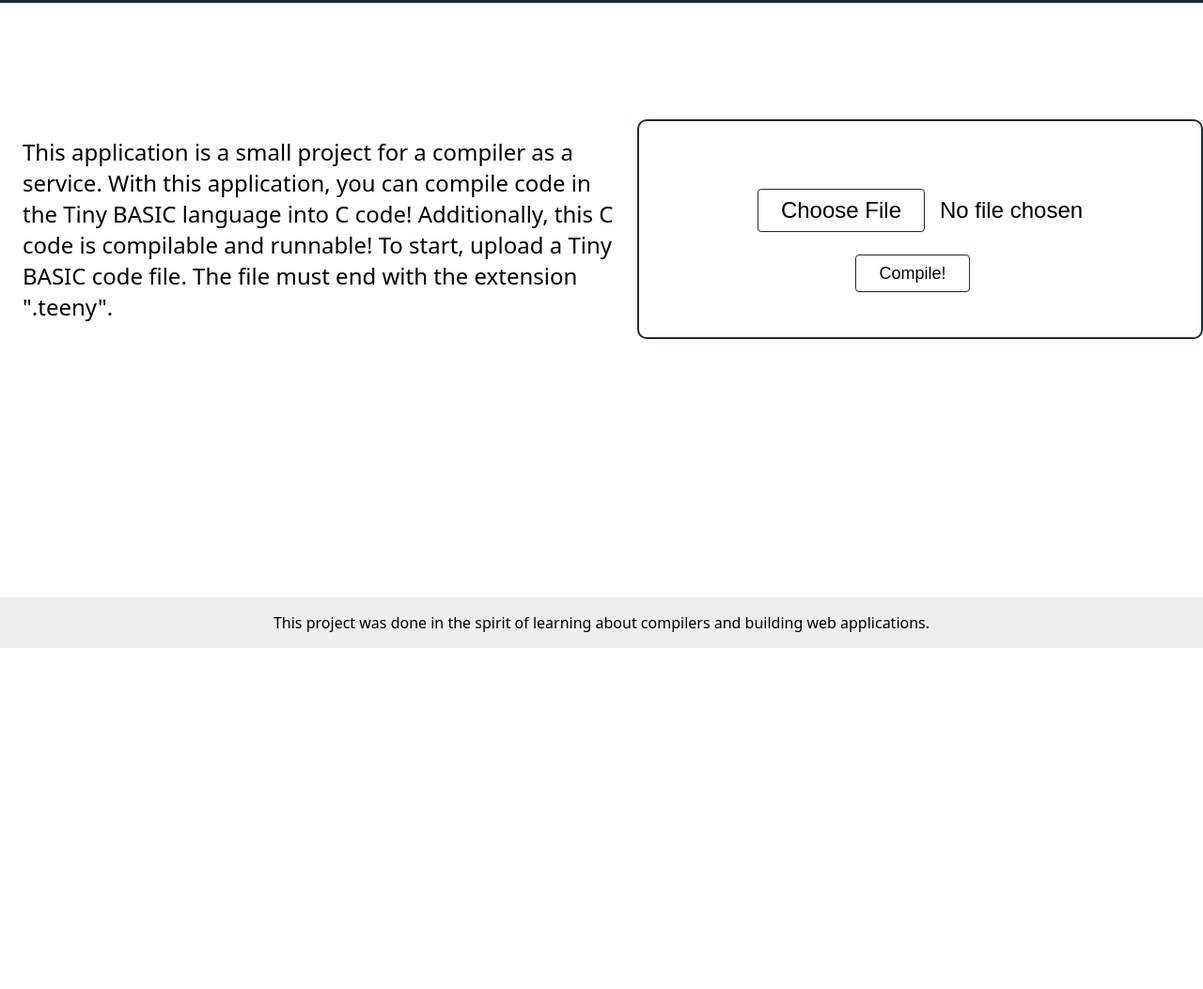
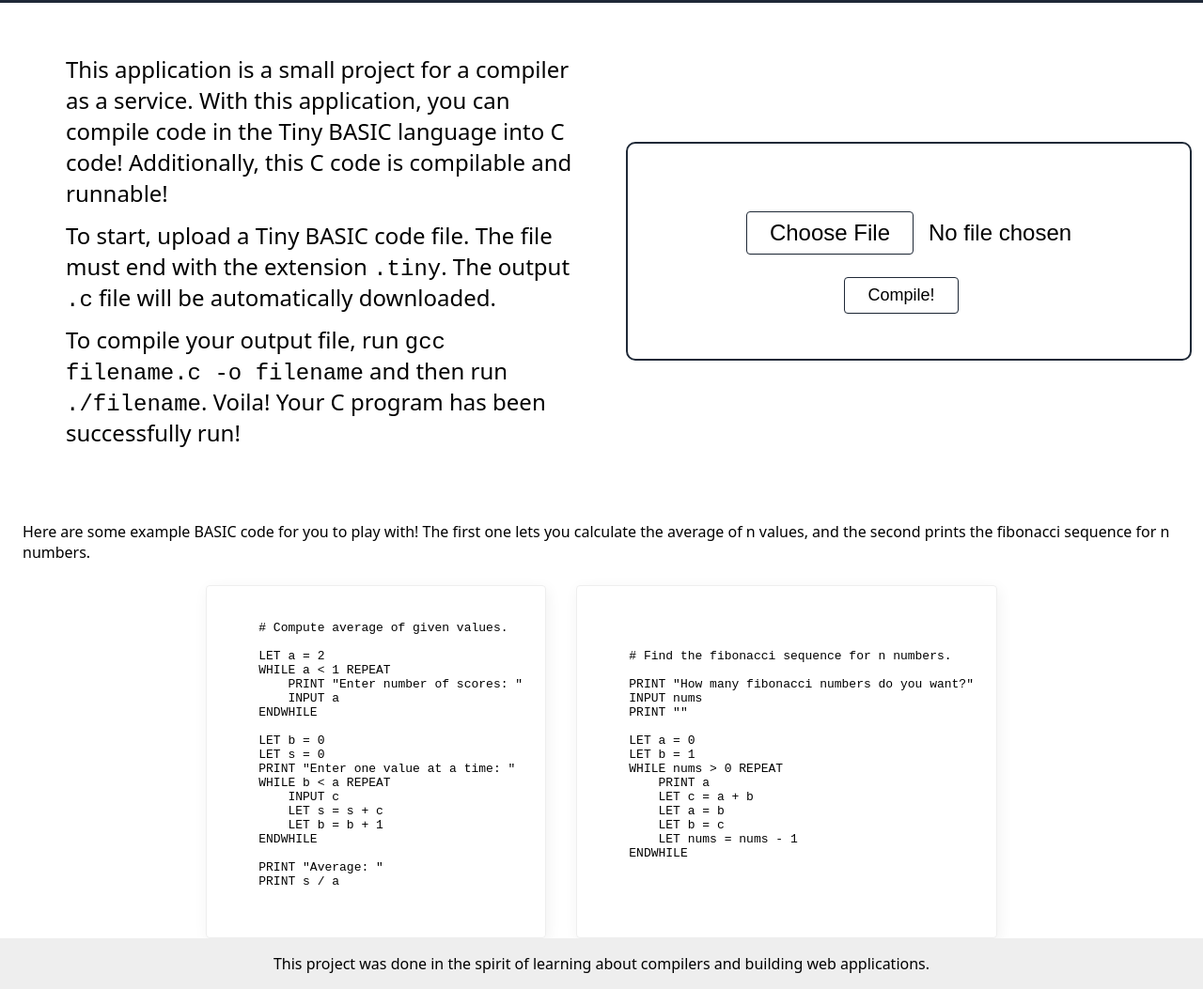
Before and after one commit to Teddies1/TeenyTinyCompiler, a plain HTML site: page templates/index.html in a window 1280 px wide. Shown: the part 110-1163 px from the top of the page at 94% size. Before the commit the page ends 800 px from the top, so only its background shows below. Drawn offline with Linux system fonts and the light colour scheme.

Commit message:
finished styling webpage

```diff
--- a/static/styles.css
+++ b/static/styles.css
@@ -38,7 +38,6 @@ input[type="file"]::file-selector-button, button {
 
 button {
     font-size: 18px;
-    height: 40px;
 }
 
 #uploadForm {
@@ -49,6 +48,7 @@ button {
     padding: 48px;
     border: 2px solid #1f2937;
     border-radius: 10px;
+    margin: 12px;
 }
 
 .description {
@@ -61,11 +61,46 @@ button {
     font-size: 24px;
 }
 
+li {
+    list-style-type: none;
+    padding: 6px;
+}
+
 input {
     font-size: 24px;
     padding: 24px;
     text-align-last: center;
     margin: auto;
+}
+
+.example-cards {
+    display: flex;
+    flex-wrap: wrap;
+    flex-direction: column;
+    justify-content: center;
+}
+
+.row-1 {
+    display: flex;
+    gap: 32px;
+    align-self: center;
+}
+
+.card {
+    border: 1px solid #eee;
+    box-shadow: 2px 4px 16px rgba(0,0,0,.06);
+    border-radius: 4px;
+    display: flex;
+    align-items: center;
+    justify-content: center;
+    padding: 24px;
+}
+
+.example-text {
+    display: flex;
+    justify-content: center;
+    align-items: center;
+    padding: 24px;
 }
 
 .footer {
--- a/templates/index.html
+++ b/templates/index.html
@@ -12,17 +12,76 @@
     </div>
     <div class="middle-section">
         <div class="description">
-            This application is a small project for a compiler as a service. With this application, you can compile code in the
-            Tiny BASIC language into C code! Additionally, this C code is compilable and runnable!
-
-            To start, upload a Tiny BASIC code file. The file must end with the extension ".teeny".
+            <ul>
+                <li>
+                    This application is a small project for a compiler as a service. With this application, you can compile code in the
+                    Tiny BASIC language into C code! Additionally, this C code is compilable and runnable!
+                </li>
+                <li>
+                    To start, upload a Tiny BASIC code file. The file must end with the extension <code>.tiny</code>. The output <code>.c</code> file will be automatically downloaded.
+                </li>
+                <li>
+                    To compile your output file, run <code>gcc filename.c -o filename</code> and then run <code>./filename</code>.
+                    Voila! Your C program has been successfully run!
+            </ul>
         </div>
         <form id="uploadForm" enctype="multipart/form-data">
             <input type="file" id="fileInput" name="fileInput" accept=".txt" required>
             <button type="submit">Compile!</button>
         </form>
     </div>
-    <p id="output"></p>
+
+    <div class="example-cards">
+        <div class="example-text">
+            Here are some example BASIC code for you to play with!
+            The first one lets you calculate the average of n values,
+            and the second prints the fibonacci sequence for n numbers.
+        </div>
+        <div class="row-1">
+            <div class="card">
+                <pre>
+    # Compute average of given values.
+
+    LET a = 2
+    WHILE a < 1 REPEAT
+        PRINT "Enter number of scores: "
+        INPUT a
+    ENDWHILE
+
+    LET b = 0
+    LET s = 0
+    PRINT "Enter one value at a time: "
+    WHILE b < a REPEAT
+        INPUT c
+        LET s = s + c
+        LET b = b + 1
+    ENDWHILE
+
+    PRINT "Average: "
+    PRINT s / a
+                </pre>
+            </div>
+            <div class="card">
+                <pre>
+    # Find the fibonacci sequence for n numbers.
+
+    PRINT "How many fibonacci numbers do you want?"
+    INPUT nums
+    PRINT ""
+
+    LET a = 0
+    LET b = 1
+    WHILE nums > 0 REPEAT
+        PRINT a
+        LET c = a + b
+        LET a = b
+        LET b = c
+        LET nums = nums - 1
+    ENDWHILE
+                </pre>
+            </div>
+        </div>
+    </div>
     <div class="footer">
         This project was done in the spirit of learning about compilers and building web applications.
     </div>
```
